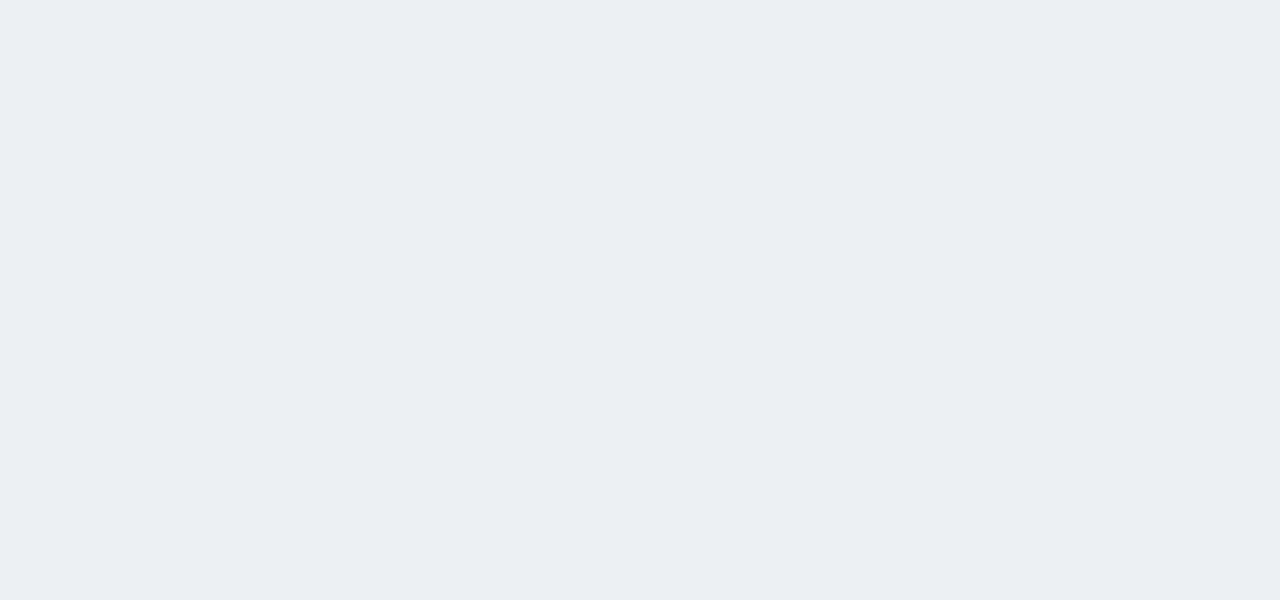
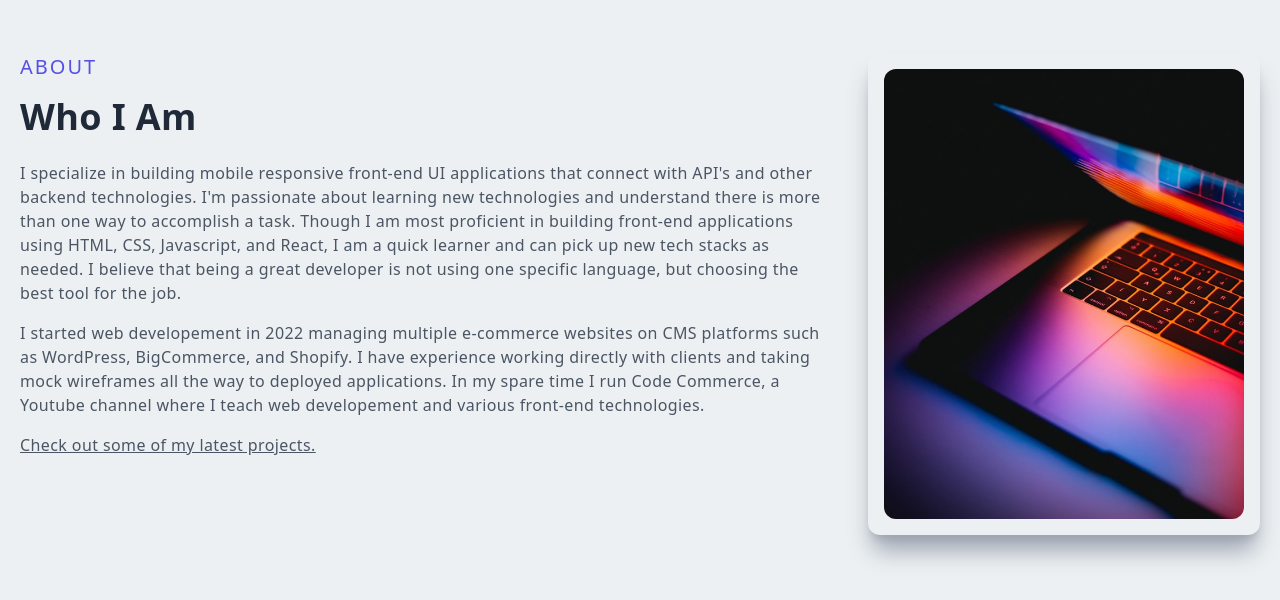
Before and after one commit to Quinnwalker/portfolio-nextjs, a Next.js app: page / in a window 1280 px wide. Shown: the part 906-1506 px from the top of the page. Before the commit the page ends 800 px from the top, so only its background shows below. Built offline with nearby package versions, Linux system fonts and the light colour scheme.

Commit message:
Created About me section

```diff
--- /dev/null
+++ b/components/About.jsx
@@ -0,0 +1,46 @@
+import React from "react";
+import Image from "next/image";
+import Link from "next/link";
+import AboutImg from "../public/assets/about.jpg";
+const About = () => {
+  return (
+    <div className="w-full md:h-screen p-2 flex items-center py-16">
+      <div className="max-w-[1240px] m-auto md:grid grid-cols-3 gap-8">
+        <div className="col-span-2">
+          <p className="uppercase text-xl tracking-widest text-[#5651e5]">
+            About
+          </p>
+          <h2 className="py-4">Who I Am</h2>
+          <p className="py-2 text-gray-600">
+            I specialize in building mobile responsive front-end UI applications
+            that connect with API&#39;s and other backend technologies. I&#39;m
+            passionate about learning new technologies and understand there is
+            more than one way to accomplish a task. Though I am most proficient
+            in building front-end applications using HTML, CSS, Javascript, and
+            React, I am a quick learner and can pick up new tech stacks as
+            needed. I believe that being a great developer is not using one
+            specific language, but choosing the best tool for the job.
+          </p>
+          <p className="py-2 text-gray-600">
+            I started web developement in 2022 managing multiple e-commerce
+            websites on CMS platforms such as WordPress, BigCommerce, and
+            Shopify. I have experience working directly with clients and taking
+            mock wireframes all the way to deployed applications. In my spare
+            time I run Code Commerce, a Youtube channel where I teach web
+            developement and various front-end technologies.
+          </p>
+          <Link href="/#projects">
+            <p className="py-2 text-gray-600 underline cursor-pointer">
+              Check out some of my latest projects.
+            </p>
+          </Link>
+        </div>
+        <div className="w-full h-auto m-auto shadow-xl shadow-gray-400 rounded-xl flex items-center justify-center p-4 hover:scale-105 ease-in duration-300">
+          <Image src={AboutImg} className="rounded-xl" alt="/" />
+        </div>
+      </div>
+    </div>
+  );
+};
+
+export default About;
--- a/pages/index.js
+++ b/pages/index.js
@@ -1,5 +1,6 @@
 import Head from "next/head";
 import Image from "next/image";
+import About from "../components/About";
 import Main from "../components/Main";
 import Navbar from "../components/Navbar";
 
@@ -13,6 +14,7 @@
       </Head>
       <Navbar />
       <Main />
+      <About />
     </div>
   );
 }
```
